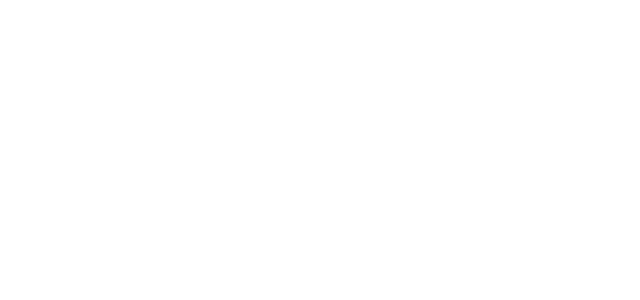
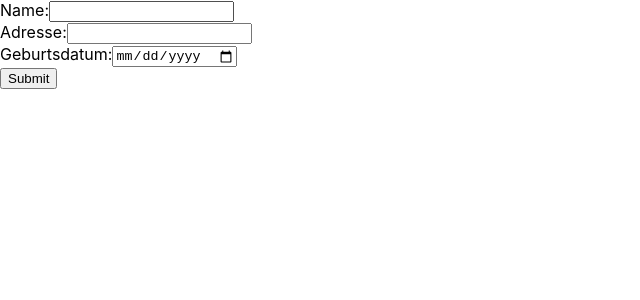
Before and after one commit to leoseg/KencefFrontend, a React (Create React App) app: page /addchild in a window 1280 px wide. Before the commit this address had no page. Shown: the top 300 px of the page, without its empty margins (0-640 px from the left). Built offline with nearby package versions, Linux system fonts and the light colour scheme.

Commit message:
added base structure with add child and addparent form

```diff
--- a/src/NewChildForm.js
+++ b/src/AddChild.js
@@ -1,19 +1,15 @@
 import * as React from 'react'
-import './NewChildForm.css';
-import {Alert} from 'react-alert'
-import ReactDatePicker from "react-datepicker";
-import { useForm ,Controller} from "react-hook-form";
+import './AddChild.css';
 
-class NewChildForm extends React.Component {
+
+class AddChild extends React.Component {
 
     constructor(props) {
         super(props);
-        const { Controller } = useForm();
         this.state = {
             name: '',
             address:'',
             birthdate:'',
-            godparentName:''
         };
         console.log("logging works!")
         this.handleChange = this.handleChange.bind(this);
@@ -29,7 +25,7 @@
     async handleSubmit(event) {
         event.preventDefault()
         const item = this.state;
-        await fetch('/addChild/',
+        await fetch('/child/add/',
             {
                 method: 'POST',
                 headers: {
@@ -45,8 +41,7 @@
                     this.setState(  {
                         name: '',
                         adress:'',
-                        birthdate:'',
-                        godparentName:''
+                        birthdate:''
                     });
                 }
         });
@@ -61,26 +56,13 @@
                 </label>
                 <br />
                 <label>
-                    Adress
+                    Adresse:
                     <input name = "address" type="text" value={this.state.adress} onChange={this.handleChange} />
                 </label>
                 <br />
                 <label>
-                    Birthdate:
-                    <Controller
-                        as={ReactDatePicker}
-                        control={control}
-                        valueName="birthdate" // DateSelect value's name is selected
-                        onChange={this.handleChange()}
-                        name="ReactDatepicker"
-                        className="input"
-                        placeholderText="Select date"
-                    />
-                </label>
-                <br />
-                <label>
-                    Godparent Name:
-                    <input name = "godparentName" type="text" value={this.state.godparentName} onChange={this.handleChange} />
+                    Geburtsdatum:
+                    <input name = "birthdate" type="date" value={this.state.birthdate} onChange={this.handleChange} />
                 </label>
                 <br />
                 <input type="submit" value="Submit" />
@@ -88,4 +70,4 @@
         );
     }
 }
-export default NewChildForm
+export default AddChild
--- /dev/null
+++ b/src/AddGodParent.js
@@ -0,0 +1,116 @@
+import * as React from 'react'
+
+
+
+class AddGodParent extends React.Component {
+
+    constructor(props) {
+        super(props);
+        this.childsList= [{
+            "name":"No Data",
+            "id":1000
+        }];
+        this.state = {
+            name: '',
+            email:'',
+            paydate:'',
+            godchilds:[],
+            amount_to_pay:''
+        };
+        this.handleChange = this.handleChange.bind(this);
+        this.handleSubmit = this.handleSubmit.bind(this);
+    }
+
+    handleChange(event) {
+        if (event.target instanceof  HTMLSelectElement){
+            var options = event.target.options;
+            var childs = [];
+            for (var i = 0, l = options.length; i < l; i++) {
+                if (options[i].selected) {
+                   childs.push(this.childsList[i]);
+                }
+            }
+            this.setState({
+                [event.target.name] : childs
+            })
+        }else {
+            this.setState({
+                [event.target.name]: event.target.value
+            });
+        }
+    }
+
+    async componentDidMount() {
+        const response = await fetch('/child/get/');
+        this.childsList = await response.json();
+        if (!response.ok){
+            console.log("Error while retrieving list of childs from database with status text: "+response.statusText)
+        }
+    }
+
+    async handleSubmit(event) {
+        event.preventDefault()
+        const item = this.state;
+        await fetch('/godparent/add/',
+            {
+                method: 'POST',
+                headers: {
+                    'Accept': 'application/json',
+                    'Content-Type': 'application/json'
+                },
+                body: JSON.stringify(item),
+            }).then(async response =>{
+            if(!response.ok){
+                console.log(response.statusText)
+                alert("Daten konnten nicht gespeichert werden");
+            }else{
+                alert("Der Pate mit dem Namen "+this.state.name+" wurde gespeichert");
+                this.setState(  {
+                    name: '',
+                    adress:'',
+                    paydate:'',
+                    godchilds:[],
+                    amount_to_pay:''
+                });
+            }
+        });
+    }
+
+    render() {
+        return (
+            <form onSubmit={this.handleSubmit}>
+                <label>
+                    Name:
+                    <input name = "name" type ="text" value={this.state.name} onChange={this.handleChange} />
+                </label>
+                <br />
+                <label>
+                    Email:
+                    <input name = "email" type="text" value={this.state.email} onChange={this.handleChange} />
+                </label>
+                <br />
+                <label>
+                    Zahlungsdatum:
+                    <input name = "paydate" type="date" value={this.state.paydate} onChange={this.handleChange} />
+                </label>
+                <br />
+                <label>
+                    Zu zahlender Betrag:
+                    <input name = "amount_to_pay" type="text" value={this.state.amountToPay} onChange={this.handleChange} />
+                </label>
+                <br />
+                <label>
+                    Wähle Patenkinder aus:
+                    <select name= "godchilds" multiple={true} value={this.state.godchild} onChange={this.handleChange}>
+                        { typeof this.childsList !== "undefined" ? this.childsList.map((element) => {
+                            return <option key ={element.id} value={element} >{element.name}</option>;
+                        }) : <option> key="default" value = "default">Error retrieving data </option> }
+                    </select>
+                </label>
+                <br />
+                <input type="submit" value="Submit" />
+            </form>
+        );
+    }
+}
+export default AddGodParent
--- a/src/App.js
+++ b/src/App.js
@@ -1,6 +1,7 @@
 import './App.css';
 import { BrowserRouter as Router, Route, Routes } from 'react-router-dom';
-import NewChildForm from './NewChildForm'
+import AddChild from './AddChild'
+import AddGodParent from "./AddGodParent";
 import * as React from 'react'
 
 class App extends React.Component{
@@ -8,7 +9,8 @@
         return (
             <Router>
                 <Routes>
-                    <Route path='/' exact={true} element={<NewChildForm/>}/>
+                    <Route path='/addchild' exact={true} element={<AddChild/>}/>
+                    <Route path='/addgodparent' exact={true} element={<AddGodParent/>}/>
                 </Routes>
             </Router>
         )
```
Also changed, not shown: src/AddChild.css (renamed from src/NewChildForm.css), 1 other file (tests, documents, lock files or other folders).
